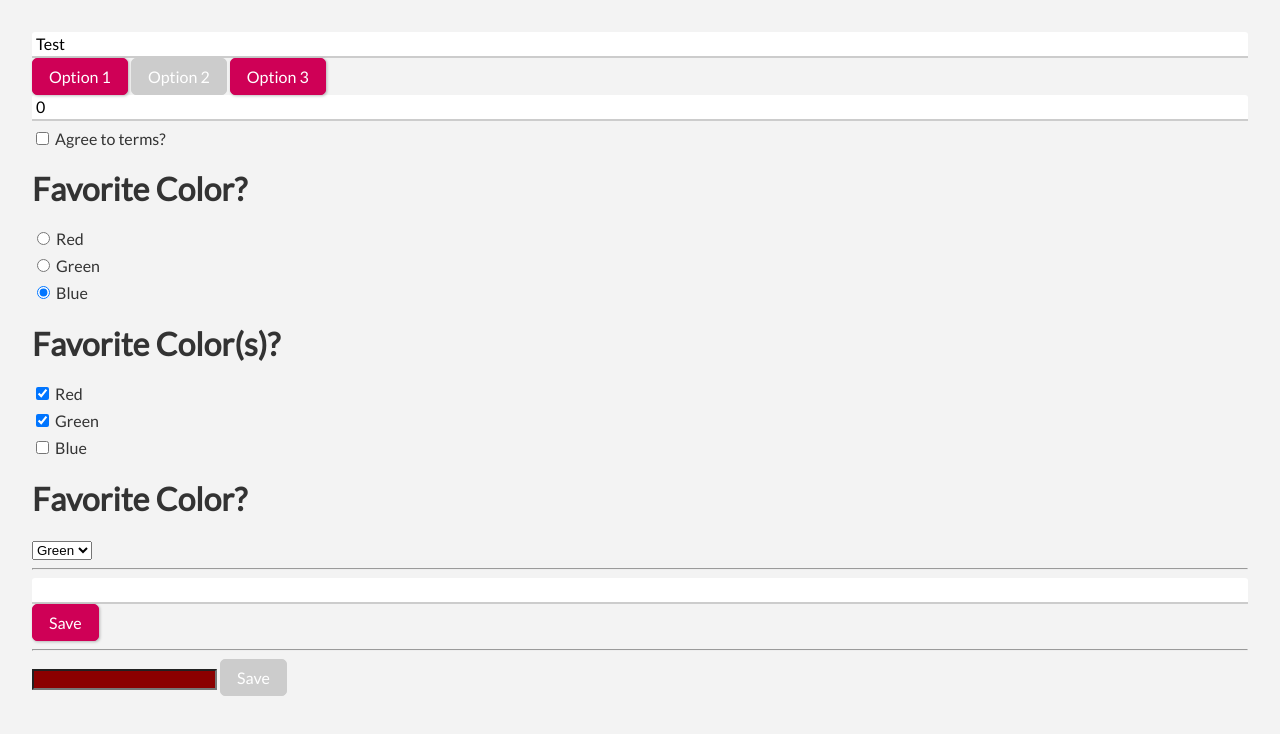
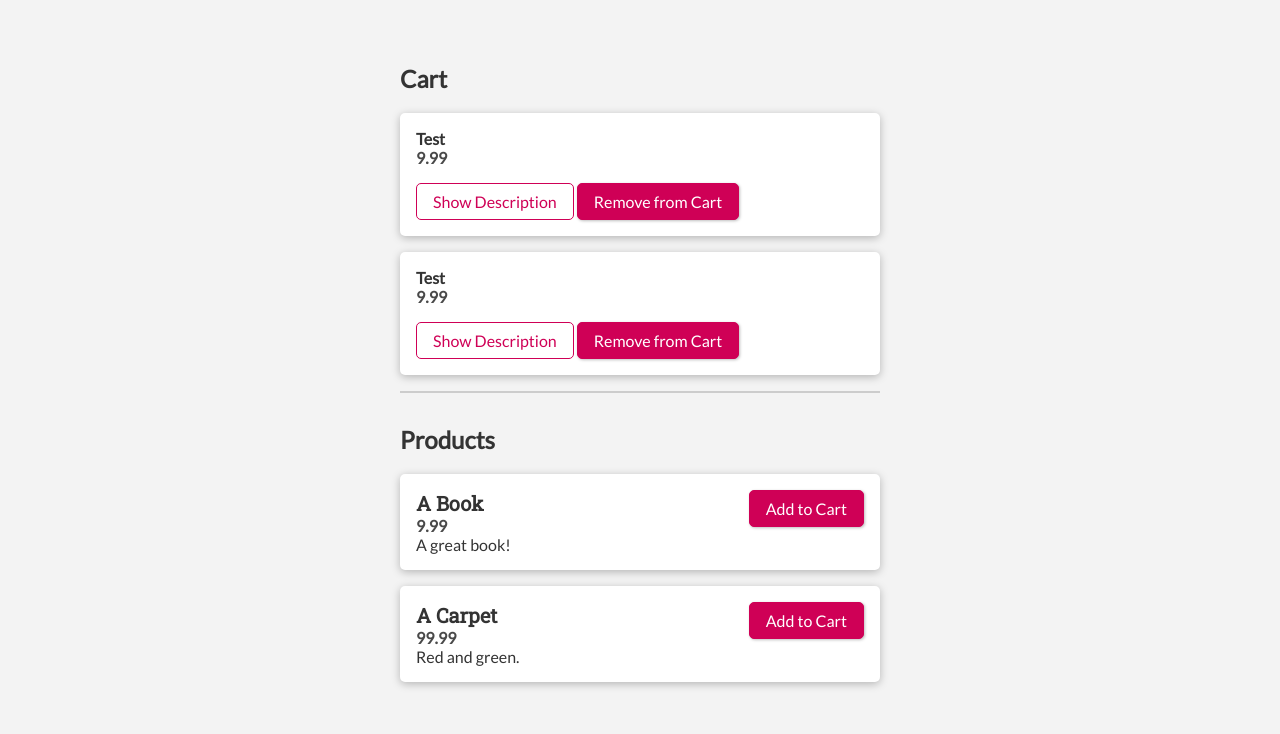
Before and after one commit to heltonricardo/estudo-svelte, a Svelte app: page / in a window 1280 px wide. Shown: the top 734 px of the page. Built offline with nearby package versions, Linux system fonts and the light colour scheme.

Commit message:
adicionando template para estudo de armazenamento de dados

```diff
--- a/src/App.svelte
+++ b/src/App.svelte
@@ -11,7 +11,12 @@
 </script>
 <ComponentEvents /> -->
 
-<script>
+<!-- <script>
   import BindingsAndForms from "./BindingsAndForms/BindingsAndForms.svelte";
 </script>
-<BindingsAndForms />
+<BindingsAndForms /> -->
+
+<script>
+  import DataStore from "./DataStore/DataStore.svelte";
+</script>
+<DataStore />
--- /dev/null
+++ b/src/DataStore/Cart/Cart.svelte
@@ -0,0 +1,42 @@
+<script>
+  import CartItem from "./CartItem.svelte";
+
+  export let items = [
+    {
+      id: "p1",
+      title: "Test",
+      price: 9.99
+    },
+    {
+      id: "p2",
+      title: "Test",
+      price: 9.99
+    }
+  ];
+</script>
+
+<style>
+  section {
+    width: 30rem;
+    max-width: 90%;
+    margin: 2rem auto;
+    border-bottom: 2px solid #ccc;
+  }
+
+  ul {
+    list-style: none;
+    margin: 0;
+    padding: 0;
+  }
+</style>
+
+<section>
+  <h1>Cart</h1>
+  <ul>
+    {#each items as item (item.id)}
+      <CartItem id={item.id} title={item.title} price={item.price} />
+    {:else}
+      <p>No items in cart yet!</p>
+    {/each}
+  </ul>
+</section>
--- /dev/null
+++ b/src/DataStore/Cart/CartItem.svelte
@@ -0,0 +1,51 @@
+<script>
+  import Button from "../UI/Button.svelte";
+
+  export let title;
+  export let price;
+  export let id;
+
+  let showDescription = false;
+
+  function displayDescription() {
+    showDescription = !showDescription;
+  }
+
+  function removeFromCart() {
+    // ...
+    console.log("Removing...");
+  }
+</script>
+
+<style>
+  li {
+    margin: 1rem 0;
+    border-radius: 5px;
+    background: white;
+    box-shadow: 0 2px 8px rgba(0, 0, 0, 0.26);
+    padding: 1rem;
+  }
+
+  h1,
+  h2 {
+    font-size: 1rem;
+    margin: 0;
+  }
+
+  h2 {
+    color: #494949;
+    margin-bottom: 1rem;
+  }
+</style>
+
+<li>
+  <h1>{title}</h1>
+  <h2>{price}</h2>
+  <Button mode="outline" on:click={displayDescription}>
+    {showDescription ? 'Hide Description' : 'Show Description'}
+  </Button>
+  <Button on:click={removeFromCart}>Remove from Cart</Button>
+  {#if showDescription}
+    <p>Not available :(</p>
+  {/if}
+</li>
--- /dev/null
+++ b/src/DataStore/DataStore.svelte
@@ -0,0 +1,7 @@
+<script>
+  import Cart from "./Cart/Cart.svelte";
+  import Products from "./Products/Products.svelte";
+</script>
+
+<Cart />
+<Products />
--- /dev/null
+++ b/src/DataStore/Products/Product.svelte
@@ -0,0 +1,52 @@
+<script>
+  import Button from "../UI/Button.svelte";
+
+  export let id;
+  export let title;
+  export let price;
+  export let description;
+
+  function addToCart() {
+    // Now what?
+    console.log(id);
+  }
+</script>
+
+<style>
+  .product {
+    background: white;
+    border-radius: 5px;
+    box-shadow: 0 2px 8px rgba(0, 0, 0, 0.26);
+    padding: 1rem;
+    display: flex;
+    justify-content: space-between;
+    margin: 1rem 0;
+  }
+
+  h1 {
+    font-size: 1.25rem;
+    font-family: "Roboto Slab", serif;
+    margin: 0;
+  }
+
+  h2 {
+    font-size: 1rem;
+    margin: 0;
+    color: #494949;
+  }
+
+  p {
+    margin: 0;
+  }
+</style>
+
+<div class="product">
+  <div>
+    <h1>{title}</h1>
+    <h2>{price}</h2>
+    <p>{description}</p>
+  </div>
+  <div>
+    <Button on:click={addToCart}>Add to Cart</Button>
+  </div>
+</div>
--- /dev/null
+++ b/src/DataStore/Products/Products.svelte
@@ -0,0 +1,37 @@
+<script>
+  import Product from "../Products/Product.svelte";
+
+  let products = [
+    {
+      id: "p1",
+      title: "A Book",
+      price: 9.99,
+      description: "A great book!"
+    },
+    {
+      id: "p2",
+      title: "A Carpet",
+      price: 99.99,
+      description: "Red and green."
+    }
+  ];
+</script>
+
+<style>
+  section {
+    width: 30rem;
+    max-width: 90%;
+    margin: 2rem auto;
+  }
+</style>
+
+<section>
+  <h1>Products</h1>
+  {#each products as product (product.id)}
+    <Product
+      id={product.id}
+      title={product.title}
+      price={product.price}
+      description={product.description} />
+  {/each}
+</section>
--- /dev/null
+++ b/src/DataStore/UI/Button.svelte
@@ -0,0 +1,61 @@
+<script>
+  export let mode;
+</script>
+
+<style>
+  button {
+    font: inherit;
+    border: 1px solid #cf0056;
+    background: #cf0056;
+    padding: 0.5rem 1rem;
+    color: white;
+    border-radius: 5px;
+    box-shadow: 1px 1px 3px rgba(0, 0, 0, 0.26);
+    cursor: pointer;
+    text-decoration: none;
+  }
+
+  button:focus {
+    outline: none;
+  }
+
+  button:hover,
+  button:active {
+    background: #e40763;
+    border-color: #e40763;
+    box-shadow: 1px 1px 8px rgba(77, 51, 51, 0.26);
+  }
+
+  button:disabled,
+  button:disabled:hover,
+  button:disabled:active {
+    background: #ccc;
+    border-color: #ccc;
+    color: #959595;
+    box-shadow: none;
+    cursor: not-allowed;
+  }
+
+  .outline {
+    background: transparent;
+    color: #cf0056;
+    box-shadow: none;
+  }
+
+  .outline:hover,
+  .outline:active {
+    background: #ffc7de;
+    box-shadow: none;
+  }
+
+  .outline:disabled,
+  .outline:disabled:hover,
+  .outline:disabled:active {
+    background: transparent;
+    color: #ccc;
+  }
+</style>
+
+<button class={mode} type="button" on:click>
+  <slot />
+</button>
```
